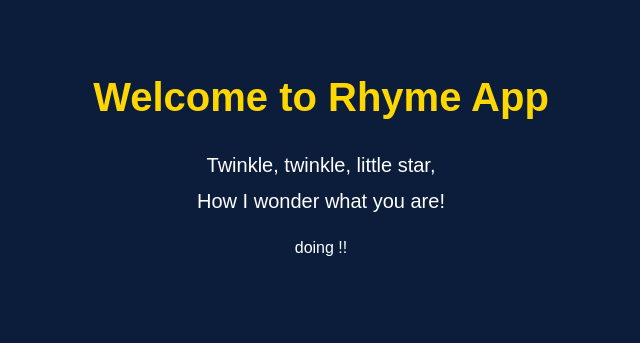
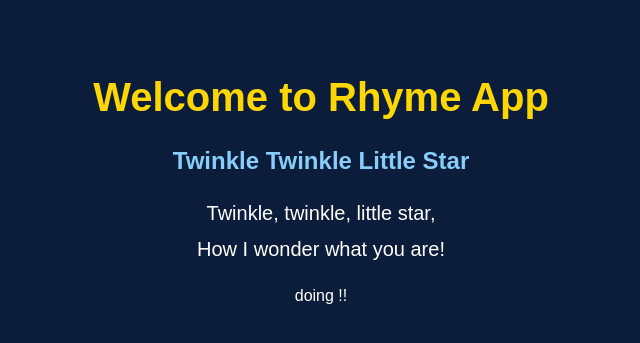
Before and after one commit to nishu007-debug/twi-app, a Flask app: page / in a window 1280 px wide. Shown: the top 343 px of the page, without its empty margins (319-959 px from the left). Run offline with Flask 3, Linux system fonts and the light colour scheme.

Commit message:
Change in the HTML

```diff
--- a/templates/index.html
+++ b/templates/index.html
@@ -8,7 +8,13 @@
 </head>
 <body>
     <h1>Welcome to Rhyme App</h1>
+
+
+    <!-- Ramesh's Heading -->
+        <h2>Twinkle Twinkle Little Star</h2>
+
     <p>
+
     Twinkle, twinkle, little star,<br>
     How I wonder what you are!
     </p>
```
